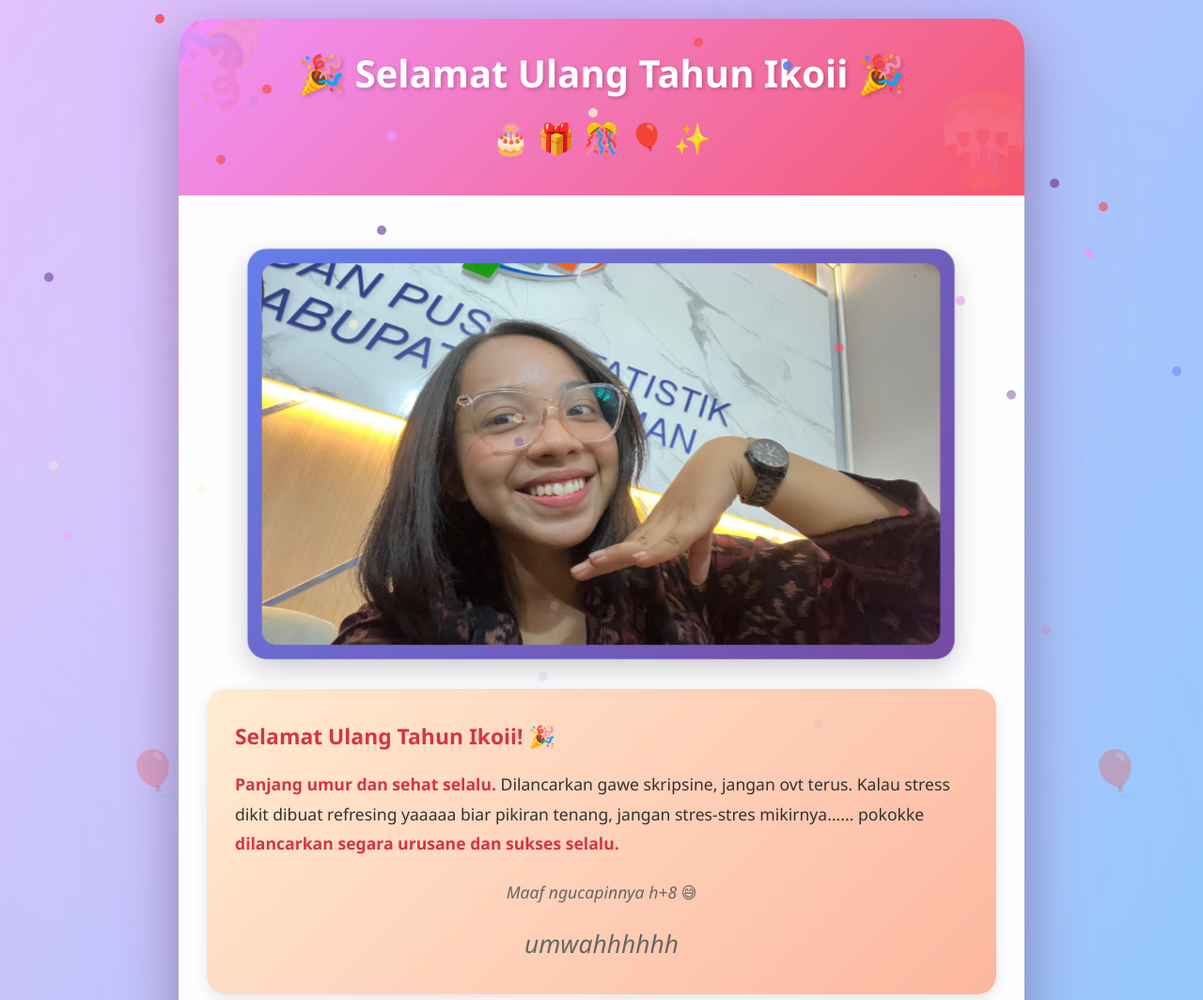
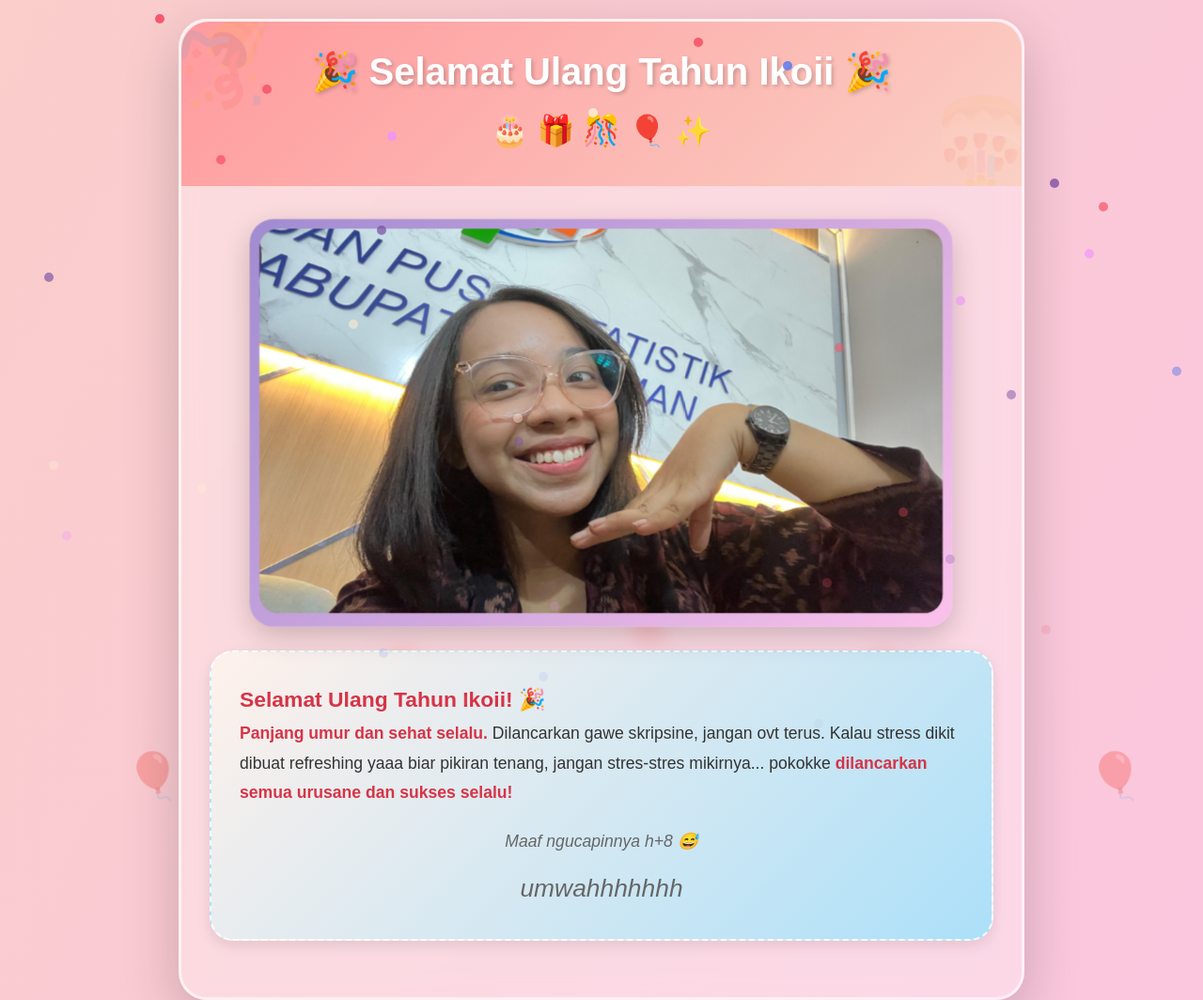
Before and after one commit to Verydw12/hbdikoi, a plain HTML site: page index.html in a window 1280 px wide. Shown: the top 1064 px of the page at 94% size. Drawn offline with Linux system fonts and the light colour scheme.

Commit message:
Add files via upload

```diff
--- a/index.html
+++ b/index.html
@@ -3,7 +3,7 @@
 <head>
 <meta charset="UTF-8">
 <meta name="viewport" content="width=device-width, initial-scale=1.0">
-    <title>Selamat Ulang Tahun Ikoii</title>
+<title>Selamat Ulang Tahun Ikoii 🎉</title>
 <style>
     * {
         margin: 0;
@@ -12,8 +12,10 @@
     }
 
     body {
-            font-family: 'Segoe UI', Tahoma, Geneva, Verdana, sans-serif;
-            background: linear-gradient(120deg, #e0c3fc 0%, #8ec5fc 100%);
+        font-family: 'Poppins', sans-serif;
+        background: linear-gradient(120deg, #ff9a9e 0%, #fad0c4 50%, #fbc2eb 100%);
+        background-size: 400% 400%;
+        animation: bgShift 15s ease infinite;
         min-height: 100vh;
         display: flex;
         justify-content: center;
@@ -23,58 +25,40 @@
         position: relative;
     }
 
-        body::before {
-            content: '';
-            position: absolute;
-            width: 100%;
-            height: 100%;
-            background-image:
-                radial-gradient(circle at 20% 50%, rgba(255, 255, 255, 0.10) 0%, transparent 60%),
-                radial-gradient(circle at 80% 80%, rgba(255, 255, 255, 0.07) 0%, transparent 60%),
-                radial-gradient(circle at 40% 20%, rgba(240, 147, 251, 0.10) 0%, transparent 60%);
-            animation: none;
+    @keyframes bgShift {
+        0% { background-position: 0% 50%; }
+        50% { background-position: 100% 50%; }
+        100% { background-position: 0% 50%; }
     }
-
-        @keyframes backgroundMove {
-            0%, 100% {
-                transform: translate(0, 0) scale(1);
-            }
-            50% {
-                transform: translate(20px, 20px) scale(1.05);
-            }
-        }
-
-
 
     .container {
         max-width: 900px;
         width: 100%;
-            background: rgba(255, 255, 255, 0.98);
+        background: rgba(255, 255, 255, 0.3);
         border-radius: 30px;
-            box-shadow: 0 20px 60px rgba(0, 0, 0, 0.3), 0 0 100px rgba(240, 147, 251, 0.3);
+        backdrop-filter: blur(12px);
+        border: 3px solid rgba(255, 255, 255, 0.6);
+        box-shadow: 0 20px 60px rgba(0, 0, 0, 0.2);
         overflow: hidden;
         animation: fadeIn 1s ease-in-out;
         position: relative;
         z-index: 1;
+        padding-bottom: 20px;
     }
 
     @keyframes fadeIn {
-            from {
-                opacity: 0;
-                transform: translateY(30px);
-            }
-            to {
-                opacity: 1;
-                transform: translateY(0);
-            }
+        from { opacity: 0; transform: translateY(30px); }
+        to { opacity: 1; transform: translateY(0); }
     }
 
     .header {
-            background: linear-gradient(135deg, #f093fb 0%, #f5576c 100%);
+        background: linear-gradient(135deg, #ff9a9e 0%, #fad0c4 100%);
         padding: 40px 30px;
         text-align: center;
         position: relative;
         overflow: hidden;
+        border-top-left-radius: 30px;
+        border-top-right-radius: 30px;
     }
 
     .header::before {
@@ -98,12 +82,8 @@
     }
 
     @keyframes rotate {
-            from {
-                transform: rotate(0deg);
-            }
-            to {
-                transform: rotate(360deg);
-            }
+        from { transform: rotate(0deg); }
+        to { transform: rotate(360deg); }
     }
 
     .header h1 {
@@ -115,12 +95,8 @@
     }
 
     @keyframes bounce {
-            0%, 100% {
-                transform: translateY(0);
-            }
-            50% {
-                transform: translateY(-10px);
-            }
+        0%, 100% { transform: translateY(0); }
+        50% { transform: translateY(-10px); }
     }
 
     .emojis {
@@ -139,48 +115,36 @@
 
     .photo-frame {
         display: inline-block;
-            padding: 15px;
-            background: linear-gradient(135deg, #667eea 0%, #764ba2 100%);
-            border-radius: 20px;
+        padding: 10px;
+        background: linear-gradient(135deg, #a18cd1 0%, #fbc2eb 100%);
+        border-radius: 25px;
         box-shadow: 0 10px 30px rgba(0, 0, 0, 0.2);
         animation: pulse 3s ease-in-out infinite;
     }
 
     @keyframes pulse {
-            0%, 100% {
-                transform: scale(1);
-            }
-            50% {
-                transform: scale(1.02);
-            }
+        0%, 100% { transform: scale(1); }
+        50% { transform: scale(1.03); }
     }
 
     .photo-frame img {
         max-width: 100%;
         height: auto;
-            border-radius: 15px;
-            display: block;
+        border-radius: 20px;
         max-height: 400px;
         object-fit: cover;
     }
 
     .message-box {
-            background: linear-gradient(135deg, #ffecd2 0%, #fcb69f 100%);
+        background: linear-gradient(135deg, #fff1eb 0%, #ace0f9 100%);
         padding: 30px;
-            border-radius: 20px;
+        border-radius: 25px;
         margin-top: 30px;
         box-shadow: 0 5px 15px rgba(0, 0, 0, 0.1);
         line-height: 1.8;
         font-size: 1.1em;
         color: #333;
-        }
-
-        .message-box p {
-            margin-bottom: 15px;
-        }
-
-        .message-box p:last-child {
-            margin-bottom: 0;
+        border: 2px dashed rgba(255, 255, 255, 0.8);
     }
 
     .highlight {
@@ -200,17 +164,13 @@
         bottom: -100px;
         animation: float 6s ease-in-out infinite;
         font-size: 3em;
-            z-index: -1;
+        z-index: 0;
         opacity: 0.3;
     }
 
     @keyframes float {
-            0%, 100% {
-                transform: translateY(0) translateX(0);
-            }
-            50% {
-                transform: translateY(-200px) translateX(20px);
-            }
+        0%, 100% { transform: translateY(0) translateX(0); }
+        50% { transform: translateY(-200px) translateX(20px); }
     }
 
     .balloon1 { left: 10%; animation-delay: 0s; }
@@ -220,20 +180,14 @@
     .balloon5 { left: 90%; animation-delay: 4s; }
 
     @media (max-width: 768px) {
-            .header h1 {
-                font-size: 1.8em;
-            }
-            .message-box {
-                font-size: 1em;
-                padding: 20px;
-            }
-            .content {
-                padding: 30px 20px;
-            }
+        .header h1 { font-size: 1.8em; }
+        .message-box { font-size: 1em; padding: 20px; }
+        .content { padding: 30px 20px; }
     }
 </style>
 </head>
 <body>
+    <!-- Balon bergerak -->
     <div class="balloons balloon1">🎈</div>
     <div class="balloons balloon2">🎈</div>
     <div class="balloons balloon3">🎈</div>
@@ -248,27 +202,25 @@
 
         <div class="content">
             <div class="photo-section">
-                <div class="photo-frame" style="margin-top:20px;">
-                    <img src="foto ikoi.jpeg" alt="Foto Ikoii 2" id="photoImg2">
+                <div class="photo-frame">
+                    <img src="foto ikoi.jpeg" alt="Foto Ikoii">
                 </div>
             </div>
 
             <div class="message-box">
                 <p><strong style="font-size: 1.3em; color: #d63447;">Selamat Ulang Tahun Ikoii! 🎉</strong></p>
-
-                <p><span class="highlight">Panjang umur dan sehat selalu.</span> Dilancarkan gawe skripsine, jangan ovt terus. Kalau stress dikit dibuat refresing yaaaaa biar pikiran tenang, jangan stres-stres mikirnya...... pokokke <span class="highlight">dilancarkan segara urusane dan sukses selalu.</span></p>
+                <p><span class="highlight">Panjang umur dan sehat selalu.</span> Dilancarkan gawe skripsine, jangan ovt terus. Kalau stress dikit dibuat refreshing yaaa biar pikiran tenang, jangan stres-stres mikirnya... pokokke <span class="highlight">dilancarkan semua urusane dan sukses selalu!</span></p>
 
                 <div class="closing">
                     <p>Maaf ngucapinnya h+8 😅</p>
-                    <p style="font-size: 1.5em; margin-top: 10px;">umwahhhhhh</p>
+                    <p style="font-size: 1.5em; margin-top: 10px;">umwahhhhhhh</p>
                 </div>
             </div>
         </div>
     </div>
 
     <script>
-
-        // Animasi confetti sederhana
+        // Animasi confetti tetap sama 🎊
         function createConfetti() {
             const colors = ['#f093fb', '#f5576c', '#667eea', '#764ba2', '#ffecd2'];
             for (let i = 0; i < 50; i++) {
```
Lines whose indentation alone changed are shown as unchanged.
